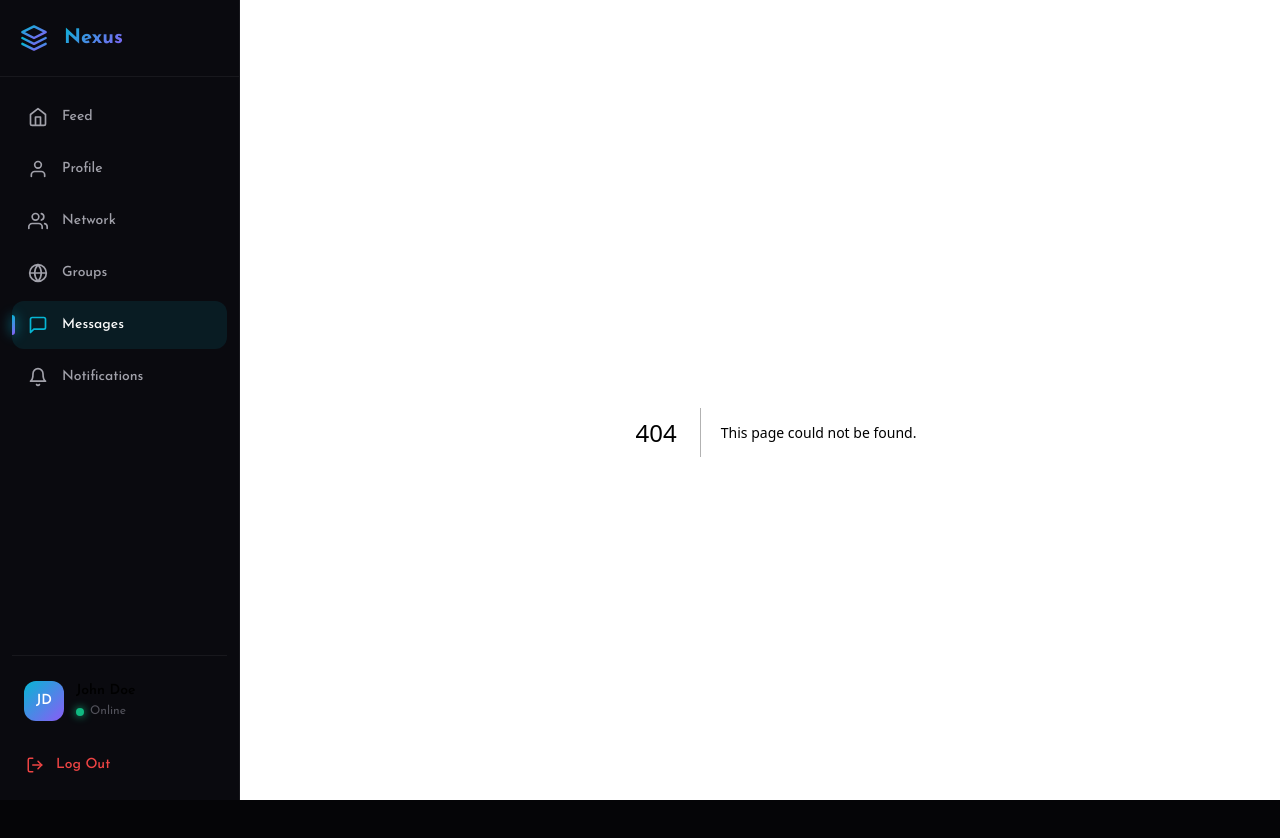
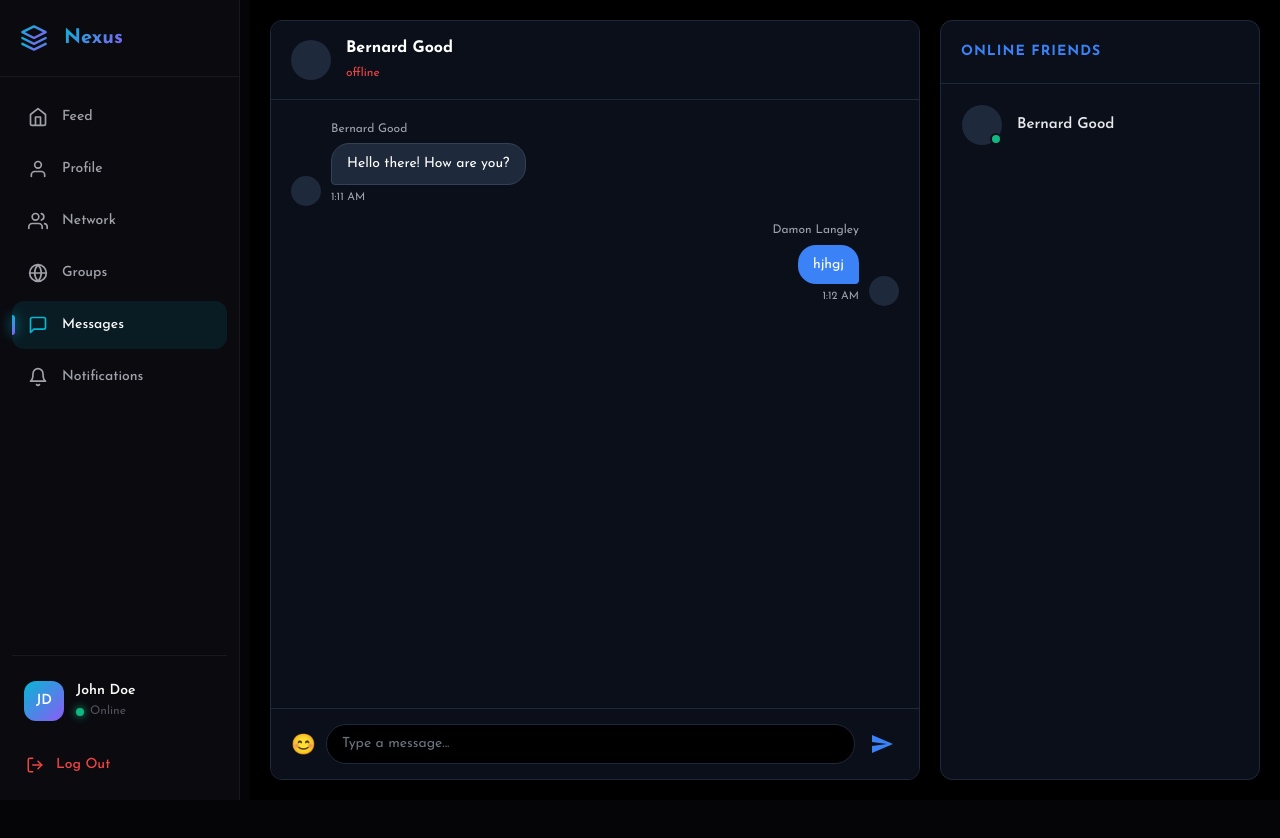
Before and after one commit to elghamari/social-network, a Next.js app in the folder web/: page /chat in a window 1280 px wide. Before the commit this address had no page. Shown: the top 838 px of the page. After the commit the page ends 800 px from the top, so only its background shows below. Built offline with nearby package versions, Linux system fonts and the light colour scheme.

Commit message:
Add ChatPage component with message display and online friends sidebar

```diff
--- /dev/null
+++ b/web/app/chat/page.tsx
@@ -0,0 +1,69 @@
+import React from 'react';
+import styles from './chat.module.css';
+
+export default function ChatPage() {
+  return (
+    <div className={styles.chatContainer}>
+      <div className={styles.chatCard}>
+        <div className={styles.chatHeader}>
+          <div className={styles.headerAvatar}></div>
+          <div className={styles.headerInfo}>
+            <h3>Bernard Good</h3>
+            <span className={styles.statusOffline}>offline</span>
+          </div>
+        </div>
+        <div className={styles.messagesArea}>
+          <div className={`${styles.messageWrapper} ${styles.received}`}>
+            <div className={styles.messageAvatar}></div>
+            <div className={styles.messageContent}>
+              <span className={styles.senderName}>Bernard Good</span>
+              <div className={styles.bubble}>Hello there! How are you?</div>
+              <span className={styles.time}>1:11 AM</span>
+            </div>
+          </div>
+
+          <div className={`${styles.messageWrapper} ${styles.sent}`}>
+            <div className={styles.messageContent}>
+              <span className={styles.senderName}>Damon Langley</span>
+              <div className={styles.bubble}>hjhgj</div>
+              <span className={styles.time}>1:12 AM</span>
+            </div>
+            <div className={styles.messageAvatar}></div>
+          </div>
+        </div>
+        <div className={styles.inputArea}>
+          <button className={styles.iconButton}>😊</button>
+
+          <div className={styles.inputWrapper}>
+            <input
+              type="text"
+              placeholder="Type a message..."
+              className={styles.messageInput}
+            />
+          </div>
+          <button className={styles.sendArrowBtn}>
+            <svg viewBox="0 0 24 24" fill="currentColor" width="24" height="24">
+              <path d="M2.01 21L23 12 2.01 3 2 10l15 2-15 2z"></path>
+            </svg>
+          </button>
+        </div>
+      </div>
+      <div className={styles.sidebarCard}>
+        <div className={styles.sidebarHeader}>
+          <h2>ONLINE FRIENDS</h2>
+        </div>
+
+        <div className={styles.contactsList}>
+          <div className={styles.contactItem}>
+            <div className={styles.avatarContainer}>
+              <div className={styles.contactAvatar}></div>
+              <div className={styles.onlineDot}></div>
+            </div>
+            <span className={styles.contactName}>Bernard Good</span>
+          </div>
+        </div>
+      </div>
+
+    </div>
+  );
+}
```
